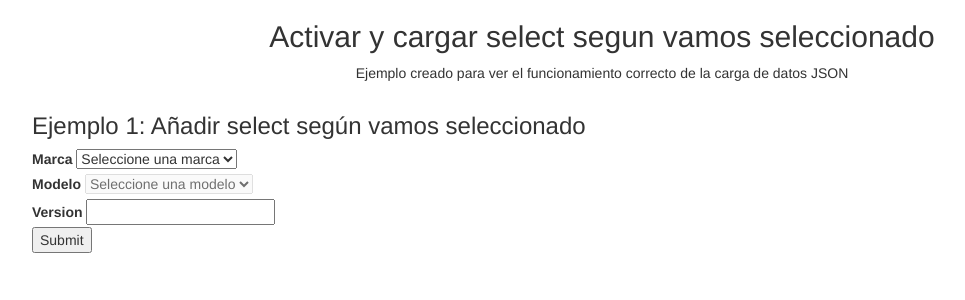
After one commit to Multifrenos/BibliotecaScripts, a PHP site: page /JqueryBasico/OpcionesSelect.php in a window 1280 px wide. The commit adds this page. Shown: the top 300 px of the page, without its empty margins (38-1003 px from the left). Run offline with PHP 8.4, Linux system fonts and the light colour scheme; some libraries are stand-ins or nearby versions.

Commit message:
Estudio como añadir select

```diff
--- /dev/null
+++ b/JqueryBasico/OpcionesSelect.php
@@ -0,0 +1,66 @@
+<!DOCTYPE html>
+<html lang="es">
+	<head>
+		<meta charset="UTF-8">
+		<title>Ejemplos de uso basico de JQuery y PHP</title>
+		<script src="http://code.jquery.com/jquery-1.11.0.min.js"></script>
+		<script src="http://code.jquery.com/jquery-migrate-1.2.1.min.js"></script>
+		<!-- Carga bootstrap theme fuente: http://getbootstrap.com/getting-started/ -->
+		<link rel="stylesheet" href="http://maxcdn.bootstrapcdn.com/bootstrap/3.3.6/css/bootstrap.min.css">
+		<script src="roe.js"></script>
+	</head>
+	<body class="container">
+		<div class="row">
+			<div class="col-md-12 text-center"><h2>Activar y cargar select segun vamos seleccionado</h2>
+			<p>Ejemplo creado para ver el funcionamiento correcto de la carga de datos JSON</p>
+			</div>
+			<div class="col-md-6">
+				<h3>Ejemplo 1: Añadir select según vamos seleccionado</h3>
+				<div id="SeleccionarVersion">
+					<form>
+						<!-- Presentacion de marca -->
+						<div class="marca">
+						<label class="marca">Marca</label>
+						<!-- Cargamos select con marcas -->
+						<select name="myMarca" id="myMarca" onchange="myFunction(this.value)">
+							<option value="0">Seleccione una marca</option>
+							<option value="1">Renault</option>
+							<option value="2">Citroen</option>
+						</select>
+						</div>
+						<!-- Presentacion de modelo -->
+						<div class="nodelo">
+						<label class="nodelo">Modelo</label>
+									<!-- Cargamos select con marcas -->
+						<select disabled name="Minodelo" id="nodelo" >
+							<option value="0">Seleccione una modelo</option>
+						</select>
+
+						</div>
+						<!-- Presentacion de version -->
+						<div class="version">
+						<label class="version">Version</label>
+						<input name="data" type="text">
+						</div>
+
+						<div class="enviar"></div>
+							<input type="submit">
+					</form>
+				</div>
+			</div>
+
+
+			<div class="col-md-6">
+				<div>
+
+				</div>
+
+			</div>
+		</div>
+		<script type="text/javascript">
+			var modelo;modelo[1]='Clio';modelo[2]='C3'
+		</script>
+
+
+	</body>
+</html>
--- a/JqueryBasico/datos_json.php
+++ b/JqueryBasico/datos_json.php
@@ -1,5 +1,5 @@
 <?php
 // Aquí llego cuando pulso en botton cargar del SEGUNDO EJEMPLO.
-$valores=array("dato1"=>"Primer Dato", "dato2"=>"Segundo Dato");
+$valores=array("dato1"=>"Primer Dato de fichero", "dato2"=>"Segundo Dato fichero");
 echo json_encode($valores);
 ?>
--- /dev/null
+++ b/JqueryBasico/roe.js
@@ -0,0 +1,6 @@
+function myFunction(value) {
+	alert('Ahora debería cargar...');
+
+
+	document.getElementById("nodelo").disabled = false;
+}
```
Also changed, not shown: JqueryBasico/Jquery-Basico.php (+8 -3 lines).
